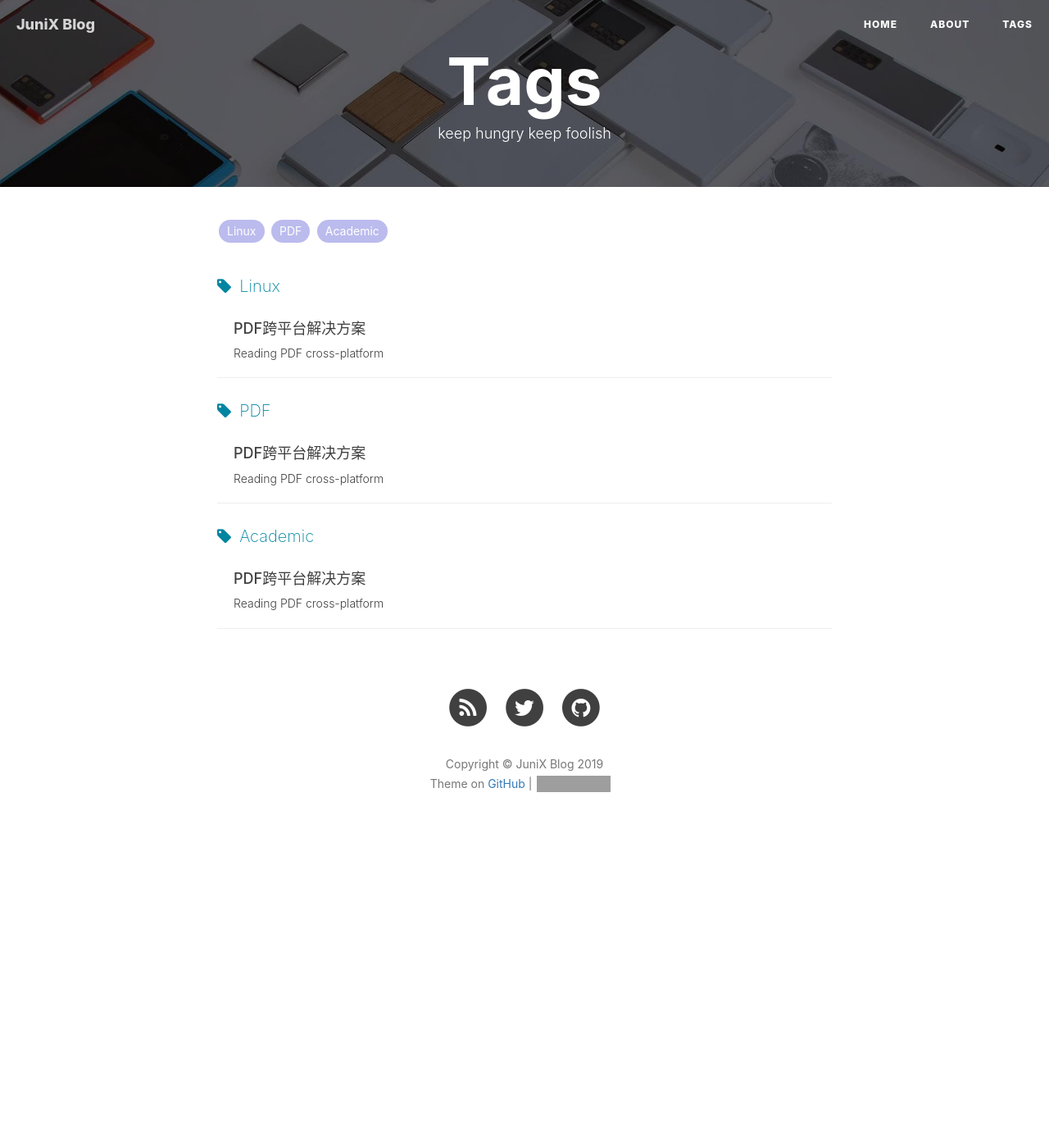
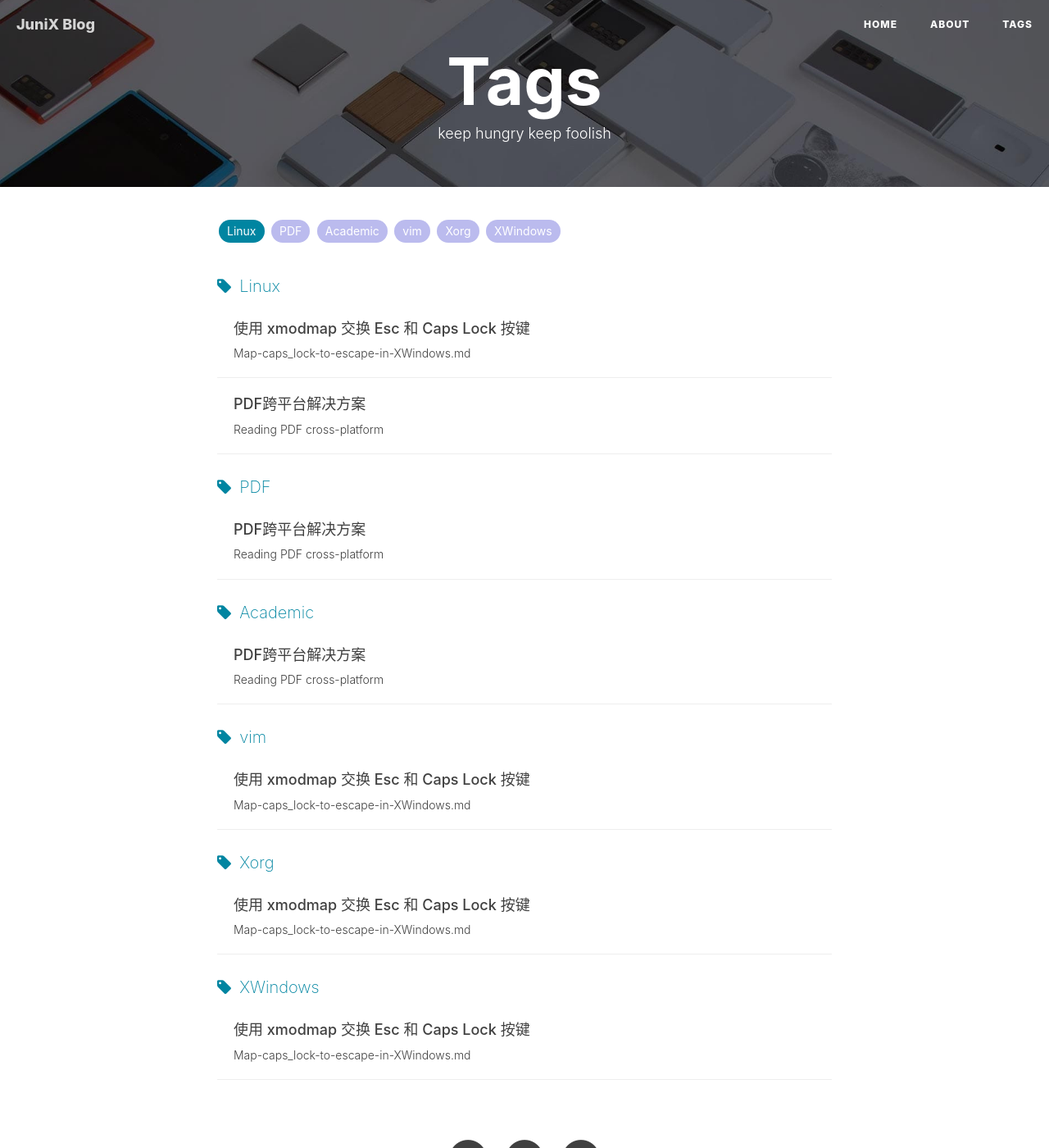
Before and after one commit to junyixu/junyixu.github.io, a Jekyll site: the page built from tags.html, in a window 1280 px wide and 1400 px high. Shown: the whole window at 82% size. Built offline with Jekyll 4.4.1, drawn with Linux system fonts in a browser that asks for light colours; nearby versions of some CDN libraries; comment, search, counter and statistics services are not loaded; grey boxes are pictures that could not be loaded.

Commit message:
add 2019-02-22-Map-caps_lock-to-escape-in-XWindows.md

```diff
--- a/_posts/2019-02-22-use-Map-caps_lock-to-escape-in-XWindows.md
+++ b/_posts/2019-02-22-Map-caps_lock-to-escape-in-XWindows.md
@@ -1,5 +1,17 @@
-## 使用 xmodmap 交换 Esc 和 Caps Lock 按键
-
+---
+layout:     post
+title:      使用 xmodmap 交换 Esc 和 Caps Lock 按键
+subtitle:   Map-caps_lock-to-escape-in-XWindows.md
+date:       2019-02-22
+author:     Junix
+header-img: img/post-bg-coffee.jpeg
+catalog: true
+tags:
+- Linux
+- vim
+- Xorg
+- XWindows
+---
 ### 折腾的环境和适用人群
 环境是 ArchLinux 和 Xorg
 
```
